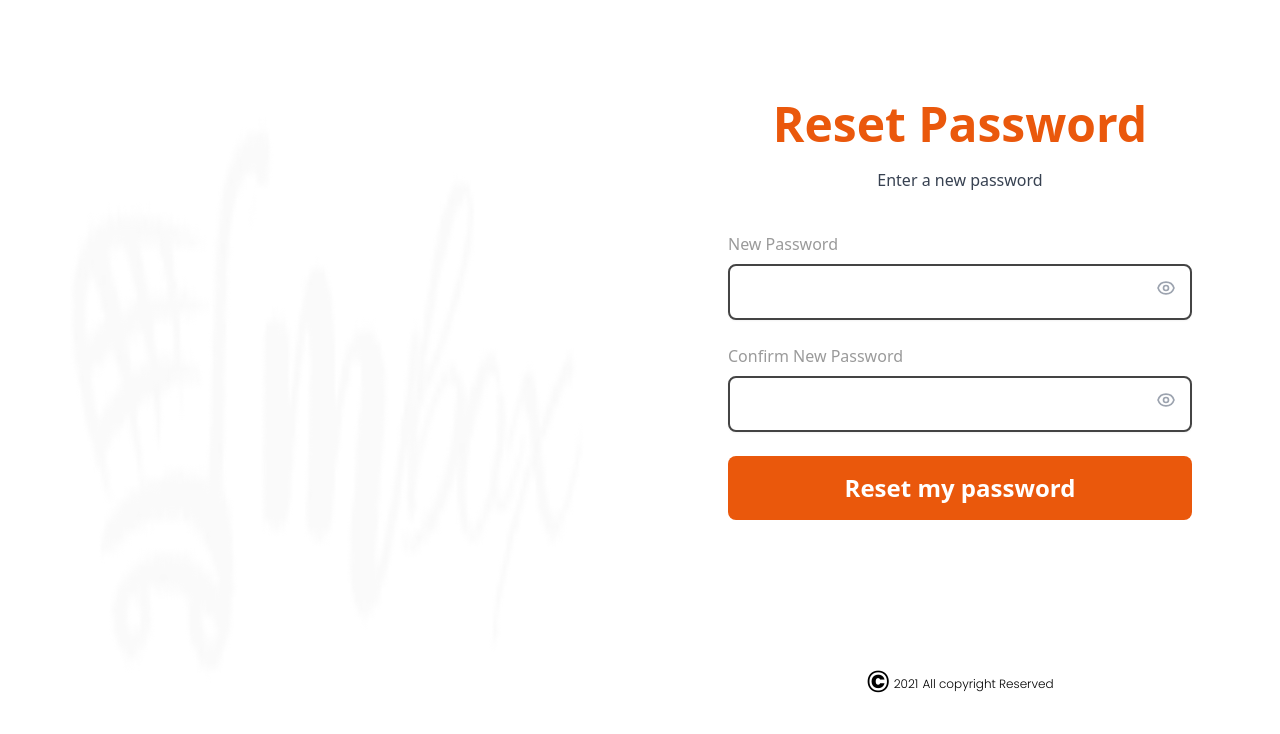
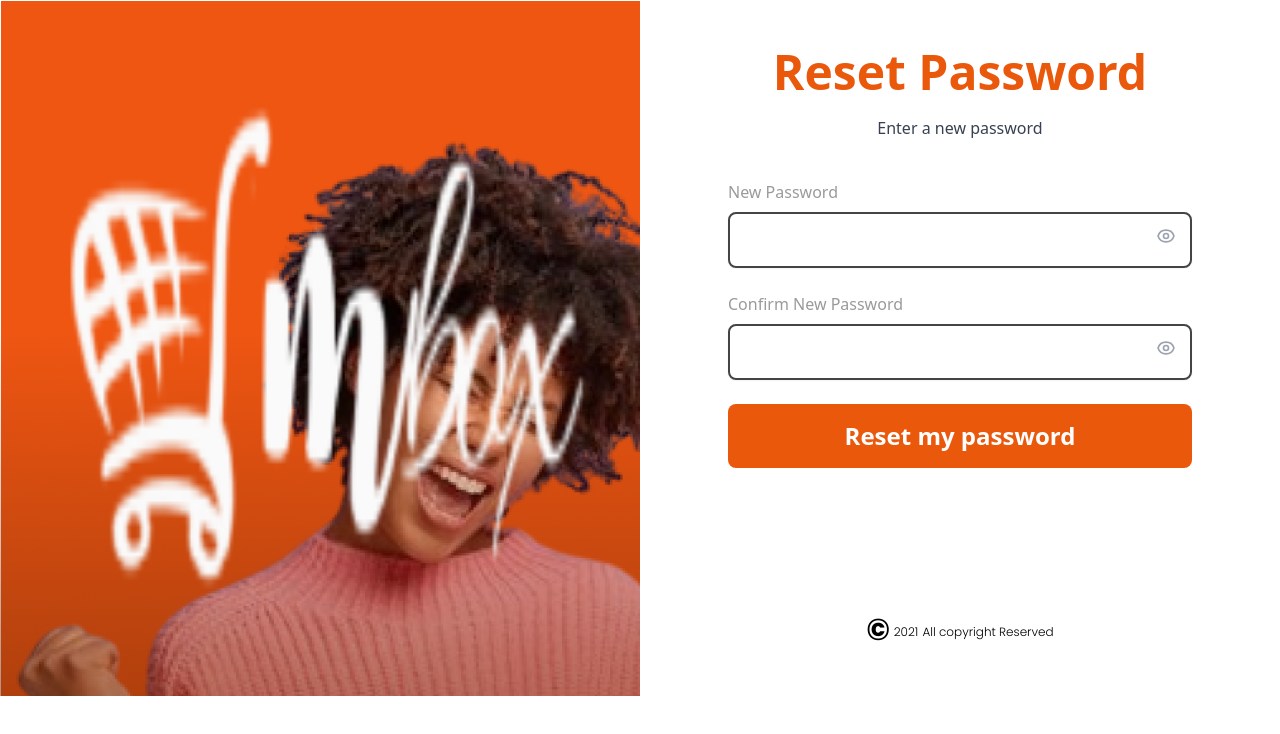
Before and after one commit to mbox-project/mbox-user, a React (Create React App) app: page /auth/reset-password in a window 1280 px wide. Shown: the top 734 px of the page. Built offline with nearby package versions, Linux system fonts and the light colour scheme.

Commit message:
made a little change to the button component

```diff
--- a/src/pages/Auth/ResetPassword/index.js
+++ b/src/pages/Auth/ResetPassword/index.js
@@ -10,8 +10,8 @@ function ResetPassword() {
   };
 
   return (
-    <div className="w-full h-screen flex">
-      <div className=" hidden lg:flex w-1/2 mx-auto p-12 bg-[url]">
+    <div className="flex">
+      <div className=" hidden lg:flex lg:w-1/2 lg:mx-auto p-12 bg-reset">
         <img src={logo} />
       </div>
       <div className="w-full lg:w-1/2 lg:mx-auto  md:my-auto bg-white p-12">
--- a/tailwind.config.js
+++ b/tailwind.config.js
@@ -7,7 +7,9 @@ module.exports = {
       },
         backgroundImage:(theme)  => ( {
           'register-img': "url('/src/assets/images/bg_img.png')",
+          'reset': "url('/src/assets/images/bg_reset_img.png')",
         }),
+
     }
   },
   plugins: []
```
Also changed, not shown: src/assets/images/bg_reset_img.png (added).
